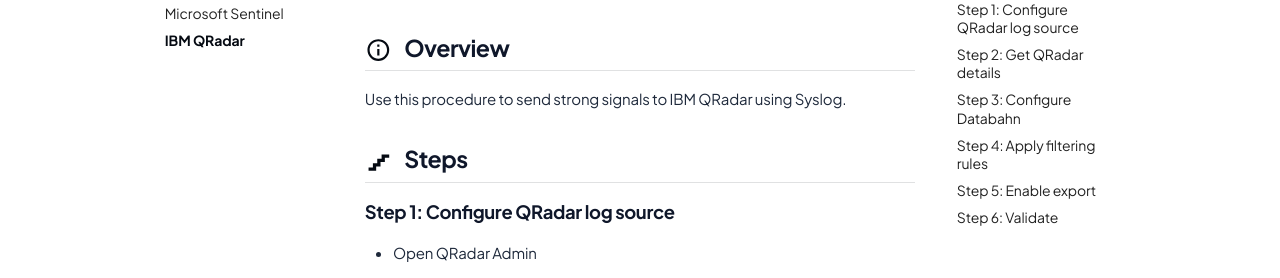
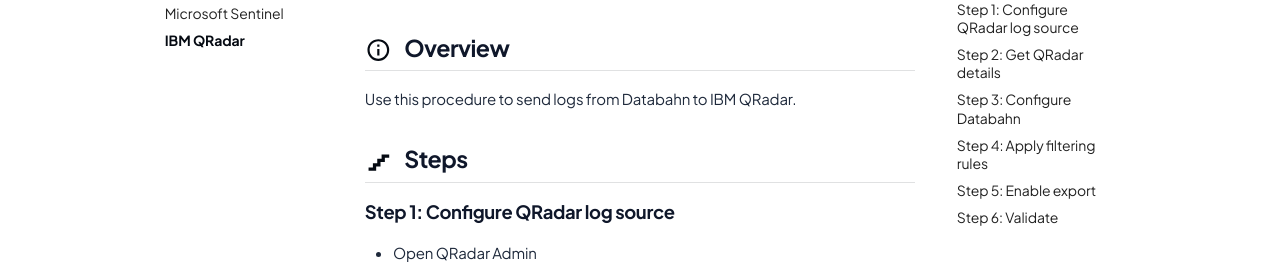
Before and after one commit to createdocsitefordb/db, an MkDocs documentation site: the page built from docs/integrations/ibmqradar.md, in a window 1280 px wide and 900 px high. Shown: the part 215-493 px from the top of the window. Built offline with MkDocs 1.6.1 and Material for MkDocs 9.7.7, drawn with Linux system fonts in a browser that asks for light colours.

Commit message:
Update ibmqradar.md

```diff
--- a/docs/integrations/ibmqradar.md
+++ b/docs/integrations/ibmqradar.md
@@ -2,7 +2,7 @@
 
 ## :material-information-outline: Overview
 
-Use this procedure to send strong signals to IBM QRadar using Syslog.
+Use this procedure to send logs from Databahn to IBM QRadar.
 
 ## :material-stairs: Steps
 
```
